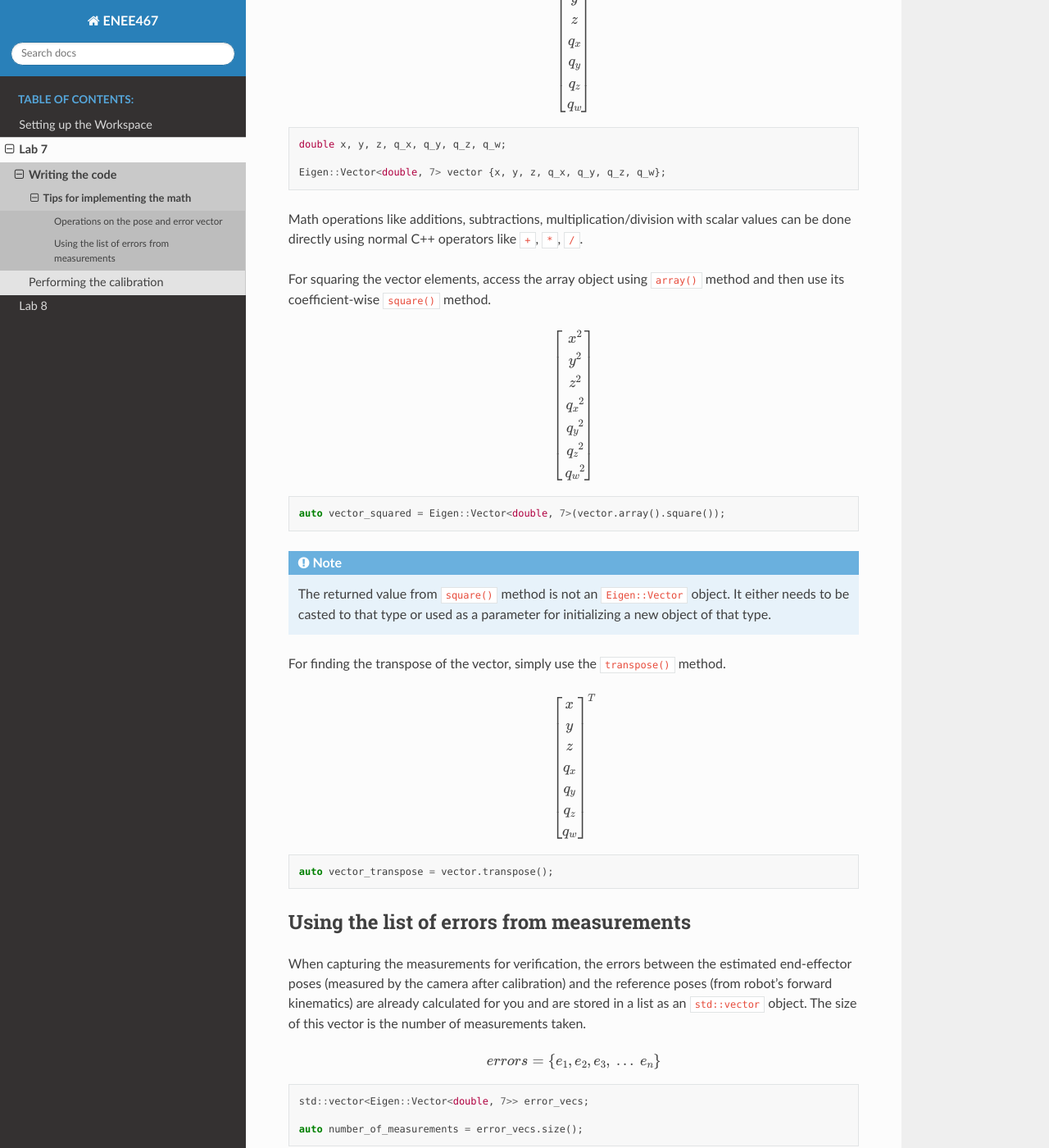
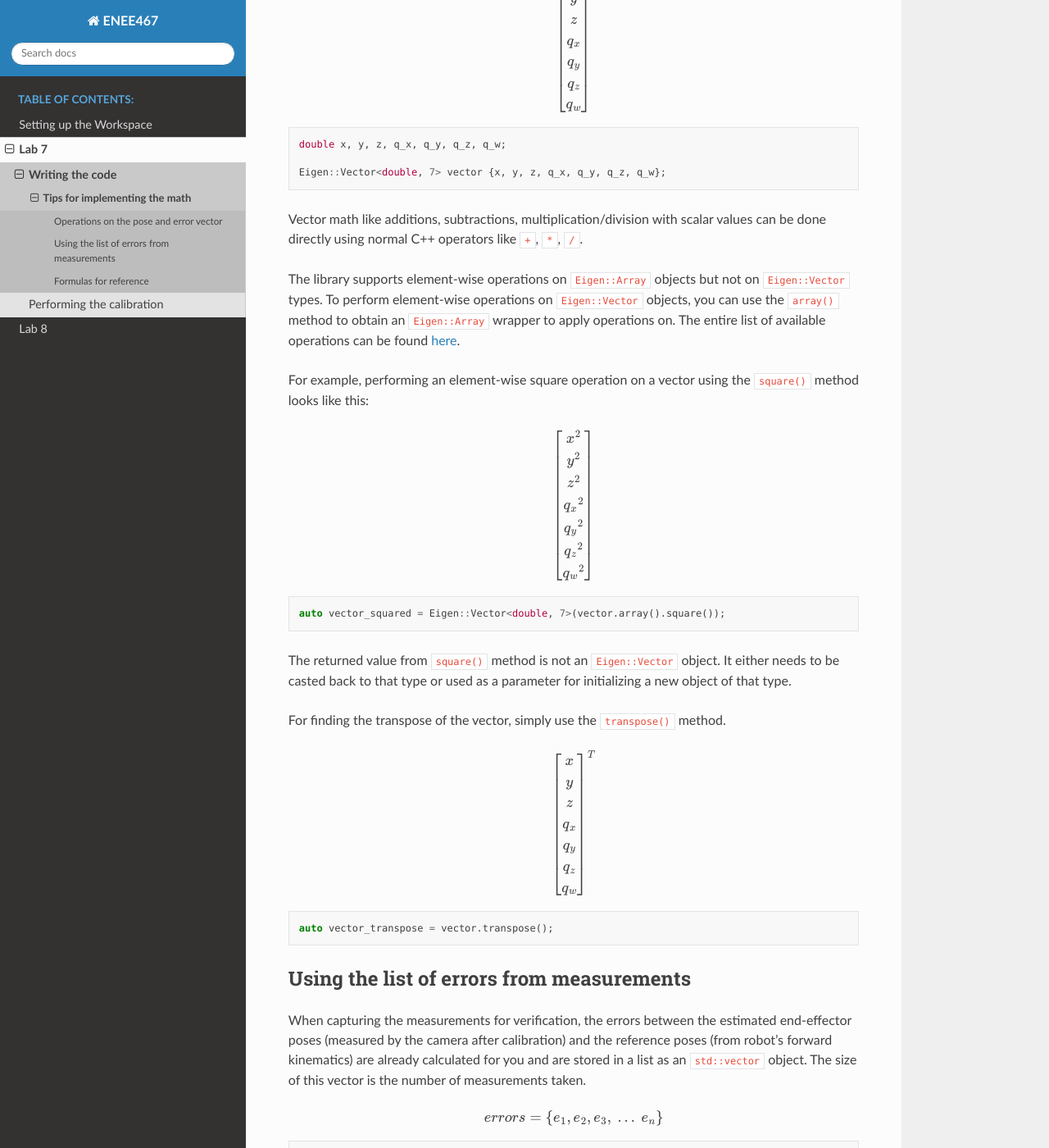
Before and after one commit to ENEE467/Getting_Started, a Sphinx documentation site: the page built from source/Lab7/Coding-Tips.rst, in a window 1280 px wide and 1400 px high, scrolled down 444 px. Shown: the whole window at 82% size. Built offline with Sphinx 7.4.7 and the Read the Docs theme 3.1.0, drawn with Linux system fonts in a browser that asks for light colours; some of the changed text lies outside the part shown.

Commit message:
Updated tips with formulas

```diff
--- a/source/Lab7/Coding-Tips.rst
+++ b/source/Lab7/Coding-Tips.rst
@@ -26,11 +26,16 @@
 
     Eigen::Vector<double, 7> vector {x, y, z, q_x, q_y, q_z, q_w};
 
-Math operations like additions, subtractions, multiplication/division with scalar values can be done
+Vector math like additions, subtractions, multiplication/division with scalar values can be done
 directly using normal C++ operators like ``+``, ``*``, ``/``.
 
-For squaring the vector elements, access the array object using ``array()`` method and then use its
-coefficient-wise ``square()`` method.
+The library supports element-wise operations on ``Eigen::Array`` objects but not on ``Eigen::Vector``
+types. To perform element-wise operations on ``Eigen::Vector`` objects, you can use the ``array()``
+method to obtain an ``Eigen::Array`` wrapper to apply operations on. The entire list of available
+operations can be found `here <Coefficient Wise Operators_>`_.
+
+For example, performing an element-wise square operation on a vector using the ``square()`` method
+looks like this:
 
 .. math::
 
@@ -40,10 +45,8 @@
 
     auto vector_squared = Eigen::Vector<double, 7>(vector.array().square());
 
-.. note::
-
-    The returned value from ``square()`` method is not an ``Eigen::Vector`` object. It either needs
-    to be casted to that type or used as a parameter for initializing a new object of that type.
+The returned value from ``square()`` method is not an ``Eigen::Vector`` object. It either needs
+to be casted back to that type or used as a parameter for initializing a new object of that type.
 
 For finding the transpose of the vector, simply use the ``transpose()`` method.
 
@@ -93,7 +96,47 @@
 
     }
 
+Formulas for reference
+----------------------
+
+Sample Mean
+^^^^^^^^^^^
+
+.. math::
+
+    \bar{e} = \frac{1}{n} \sum_{i=1}^{n} e_i
+
+:math:`n` is the number of measurements.
+
+Sample Covariance
+^^^^^^^^^^^^^^^^^
+
+.. math::
+
+    S = \frac{1}{n - 1} \sum_{i=1}^{n} (e_i - \bar{e}) (e_i - \bar{e})^T
+
+:math:`e_i - \bar{e}` is the deviation of an error from sample mean error.
+
+Sum of Squared Errors
+^^^^^^^^^^^^^^^^^^^^^
+
+.. math::
+
+    SSE = \sum_{i=1}^{n}
+        \begin{bmatrix}
+            x_i^2 \\
+            y_i^2 \\
+            z_i^2 \\
+            {q_x}_i^2 \\
+            {q_y}_i^2 \\
+            {q_z}_i^2 \\
+            {q_w}_i^2
+        \end{bmatrix}
+
+The square operation on the error vector :math:`e_i` is element-wise.
+
 .. LINK REFERENCES ---------------------------------------------------------------------------------
 
 .. _Eigen Main Page: https://eigen.tuxfamily.org/index.php?title=Main_Page
 .. _Quick Reference Guide: https://eigen.tuxfamily.org/dox/group__QuickRefPage.html
+.. _Coefficient Wise Operators: https://eigen.tuxfamily.org/dox/group__QuickRefPage.html#:~:text=top-,Coefficient%2Dwise%20%26%20Array%20operators,-In%20addition%20to
```
Also changed, not shown: other parts of source/Lab7/Coding-Tips.rst (+1 -1 lines).
